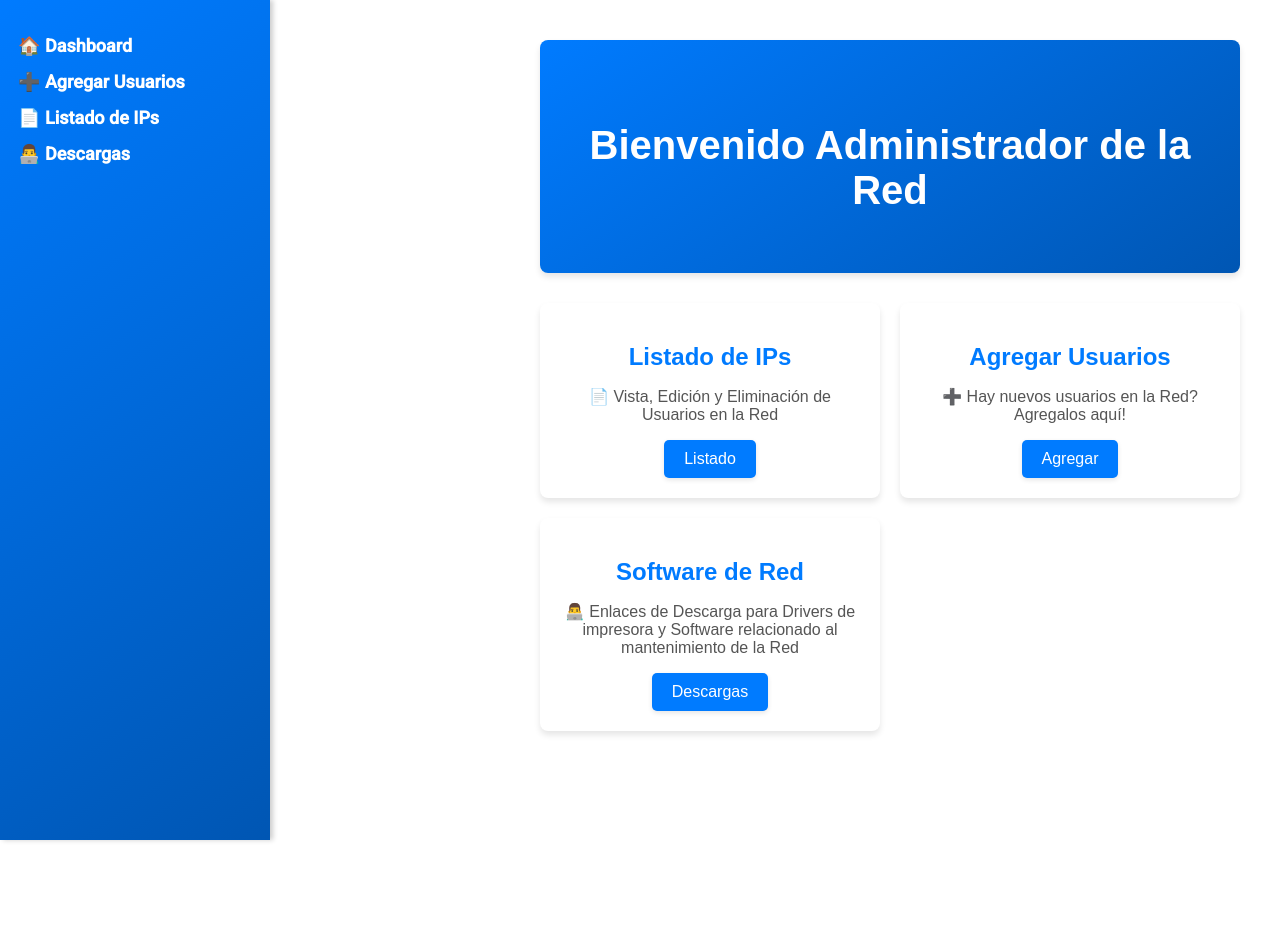
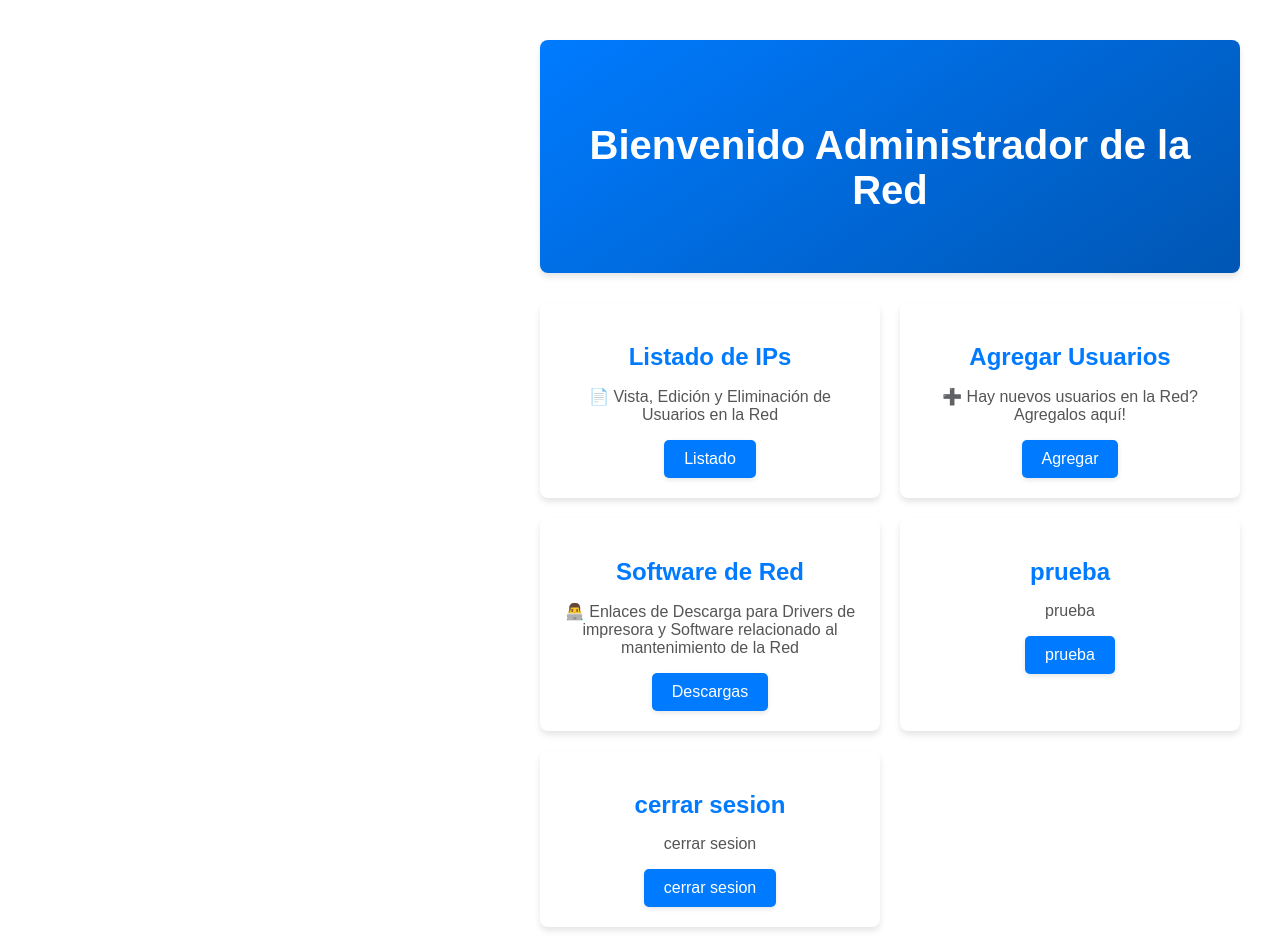
Before and after one commit to lumiiidev/ListadoDeUsuarios, an Angular app: page /home in a window 1280 px wide. Shown: the top 952 px of the page. Before the commit the page ends 800 px from the top, so only its background shows below. Built offline with nearby package versions, Linux system fonts and the light colour scheme; sample sign-in values are in the browser's storage.

Commit message:
login/logout funcionando

```diff
--- a/src/app/auth/auth.service.ts
+++ b/src/app/auth/auth.service.ts
@@ -1,12 +1,14 @@
 import { Injectable } from '@angular/core';
 import { HttpClient } from '@angular/common/http';
-import { Observable } from 'rxjs';
+import { Observable, Subject, Subscriber } from 'rxjs';
 
 @Injectable({
   providedIn: 'root'
 })
 export class AuthService {
   private apiUrl = 'http://127.0.0.1:8000/api'; // Adjust this if needed
+
+  loggingStatus = new Subject<boolean>();
 
   constructor(private http: HttpClient) {}
 
@@ -15,9 +17,6 @@ export class AuthService {
     return this.http.post(`${this.apiUrl}/login`, credentials);
   }
 
-  isLoggedIn(): boolean {
-    return !!localStorage.getItem('token');
-  }
 
   // Register function
   register(userData: { name: string; email: string; password: string }): Observable<any> {
@@ -37,6 +36,7 @@ export class AuthService {
   // Save token to local storage
   saveToken(token: string): void {
     localStorage.setItem('token', token);
+    this.loggingStatus.next(true);
   }
 
   // Retrieve token from local storage
@@ -47,5 +47,6 @@ export class AuthService {
   // Remove token from local storage
   removeToken(): void {
     localStorage.removeItem('token');
+    this.loggingStatus.next(false);
   }
 }
--- a/src/app/home-component/home-component.component.html
+++ b/src/app/home-component/home-component.component.html
@@ -21,5 +21,15 @@
         <p>👨‍💻 Enlaces de Descarga para Drivers de impresora y Software relacionado al mantenimiento de la Red</p>
         <button class="styled-button" routerLink="/descargas">Descargas</button>
       </div>
+      <div class="feature-card">
+        <h2>prueba</h2>
+        <p>prueba</p>
+        <button class="styled-button" (click)="getToken()">prueba</button>
+      </div>
+      <div class="feature-card">
+        <h2>cerrar sesion</h2>
+        <p>cerrar sesion</p>
+        <button class="styled-button" (click)="cerrarSesion()">cerrar sesion</button>
+      </div>
     </section>
   </div>
--- a/src/app/home-component/home-component.component.ts
+++ b/src/app/home-component/home-component.component.ts
@@ -2,6 +2,7 @@ import { CommonModule } from '@angular/common';
 import { Component, inject, Input } from '@angular/core';
 import { RouterModule, Router } from '@angular/router';
 import { FormsModule } from '@angular/forms';
+import { AuthService } from '../auth/auth.service';
 
 
 @Component({
@@ -11,5 +12,18 @@ import { FormsModule } from '@angular/forms';
   styleUrl: './home-component.component.css'
 })
 export class HomeComponent {
+  readonly router = inject(Router);
+  constructor(
+    private authService: AuthService
+  ) {}
 
+  getToken(){
+    console.log(this.authService.getToken())
+  }
+  cerrarSesion(){
+    this.authService.removeToken();
+    console.log(this.authService.removeToken())
+    alert('Has Cerrado Sesión Correctamente!');
+    this.router.navigate(['/login']);
+  }
 }
--- a/src/app/login/login/login.component.css
+++ b/src/app/login/login/login.component.css
@@ -18,7 +18,7 @@ body {
     border-radius: 10px;
     box-shadow: 0 4px 15px rgba(0, 0, 0, 0.2);
     max-width: 400px;
-    width: 100%;
+    width: 500px;
     text-align: center;
   }
 
--- a/src/app/login/login/login.component.ts
+++ b/src/app/login/login/login.component.ts
@@ -38,7 +38,7 @@ export class LoginComponent {
         next: (response) => {
           console.log('Login successful:', response);
           this.authService.saveToken(response.authorization.token);
-          alert('Logged in successfully!');
+          alert('Bievenido Admin!');
           this.router.navigate(['/home']);
           this.loading = false;
         },
@@ -49,4 +49,5 @@ export class LoginComponent {
       });
     }
   }
+
 }
--- a/src/app/nav-bar/nav-bar/nav-bar.component.html
+++ b/src/app/nav-bar/nav-bar/nav-bar.component.html
@@ -4,5 +4,6 @@
     <li><a routerLink="/agregar">➕ Agregar Usuarios</a></li>
     <li><a routerLink="/listado">📄 Listado de IPs</a></li>
     <li><a routerLink="/descargas">👨‍💻 Descargas</a></li>
+    <li><a (click)="cerrarSesion()" >Cerrar Sesion</a></li>
   </ul>
 </nav>
--- a/src/app/nav-bar/nav-bar/nav-bar.component.ts
+++ b/src/app/nav-bar/nav-bar/nav-bar.component.ts
@@ -3,6 +3,7 @@ import { Component, inject } from '@angular/core';
 import { Router, RouterModule } from '@angular/router';
 import { MatSidenavModule } from '@angular/material/sidenav';
 import { AuthService } from '../../auth/auth.service';
+import { Subscription } from 'rxjs';
 
 
 
@@ -15,9 +16,25 @@ import { AuthService } from '../../auth/auth.service';
 export class NavBarComponent {
   readonly router = inject(Router);
   isNavVisible = false;
-  constructor(private authService: AuthService) {}
+  subscription!: Subscription;
+
+  constructor(private authService: AuthService) {
+
+  }
 
   ngOnInit() {
-    this.isNavVisible = this.authService.isLoggedIn();
+    this.subscription = this.authService.loggingStatus.subscribe(status => {
+      this.isNavVisible = status;
+    });
   }
+  ngOnDestroy(){
+    this.subscription.unsubscribe();
+  }
+    cerrarSesion(){
+    this.authService.removeToken();
+    console.log(this.authService.removeToken())
+    alert('Has Cerrado Sesión Correctamente!');
+    this.router.navigate(['/login']);
+  }
+
 }
```
